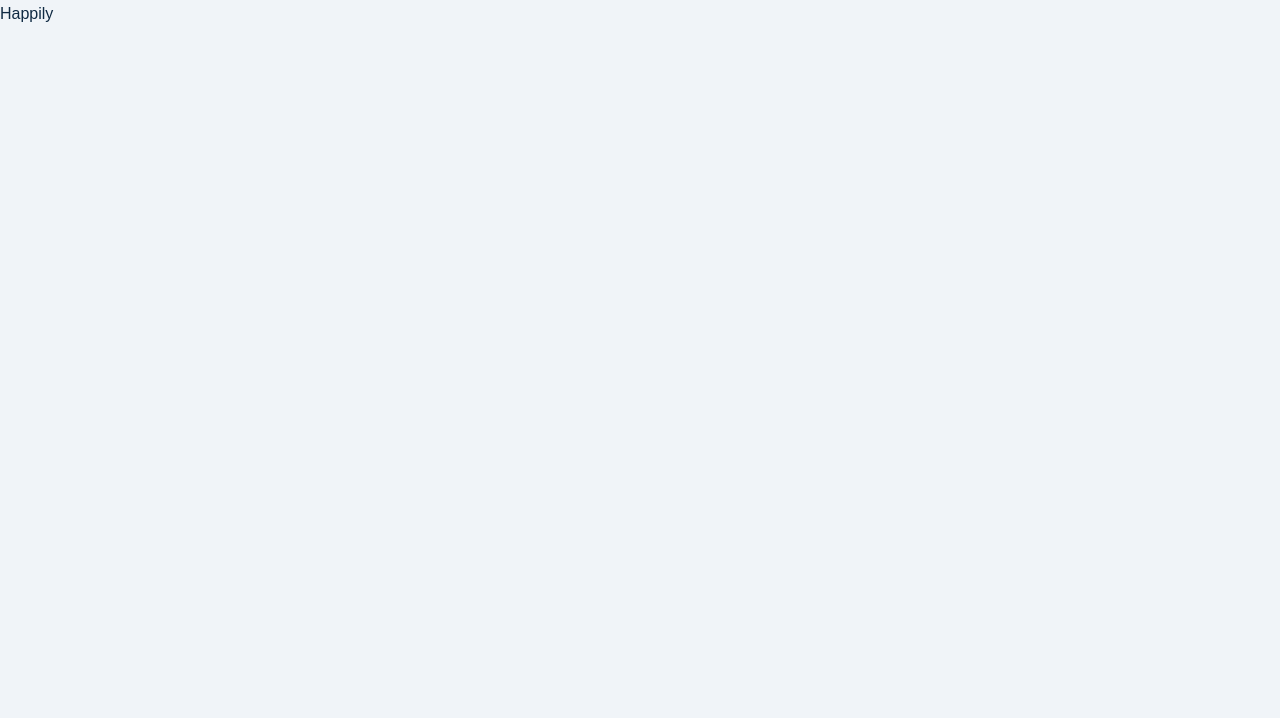
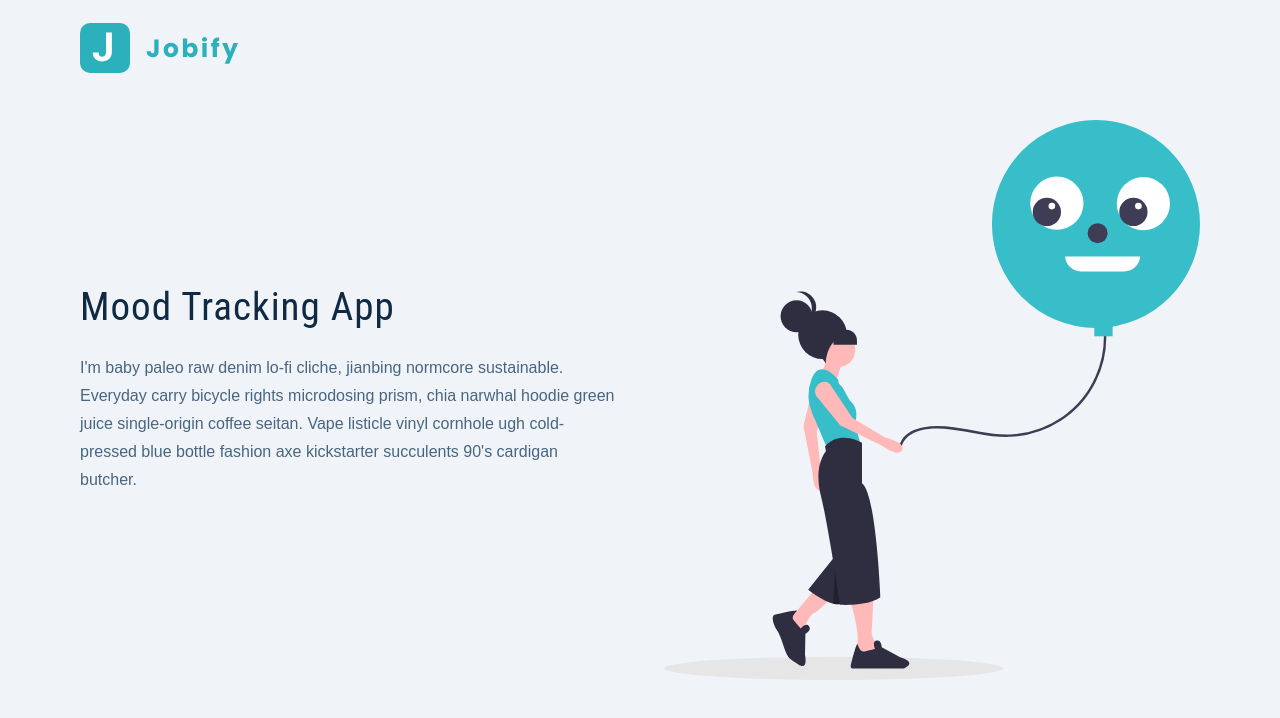
Before and after one commit to jerednav/happily, a React (Create React App) app in the folder client/: page / in a window 1280 px wide. Shown: the top 718 px of the page. Built offline with nearby package versions, Linux system fonts and the light colour scheme.

Commit message:
completing landing page

```diff
--- a/client/package.json
+++ b/client/package.json
@@ -10,6 +10,7 @@
     "react": "^18.0.0",
     "react-dom": "^18.0.0",
     "react-scripts": "5.0.1",
+    "styled-components": "^5.3.5",
     "web-vitals": "^2.1.4"
   },
   "scripts": {
--- a/client/src/App.js
+++ b/client/src/App.js
@@ -1,5 +1,11 @@
+import Landing from "./pages/Landing";
+
 function App() {
-  return <div className='App'>Happily</div>;
+  return (
+    <div className='App'>
+      <Landing />
+    </div>
+  );
 }
 
 export default App;
--- a/client/src/assets/wrappers/LandingPage.js
+++ b/client/src/assets/wrappers/LandingPage.js
@@ -1,4 +1,4 @@
-import styled from 'styled-components'
+import styled from "styled-components";
 
 const Wrapper = styled.main`
   nav {
@@ -36,5 +36,5 @@ const Wrapper = styled.main`
       display: block;
     }
   }
-`
-export default Wrapper
+`;
+export default Wrapper;
--- /dev/null
+++ b/client/src/pages/Landing.js
@@ -0,0 +1,32 @@
+import main2 from "../assets/images/main2.svg";
+import Wrapper from "../assets/wrappers/LandingPage";
+import logo from "../assets/images/logo.svg";
+// import { Link } from "react-router-dom";
+
+const Landing = () => {
+  return (
+    <Wrapper>
+      <nav>
+        <img src={logo} alt='hi' />
+      </nav>
+      <div class='container page'>
+        {/* info */}
+        <div class='info'>
+          <h2>
+            mood <span>tracking</span> app
+          </h2>
+          <p>
+            I'm baby paleo raw denim lo-fi cliche, jianbing normcore
+            sustainable. Everyday carry bicycle rights microdosing prism, chia
+            narwhal hoodie green juice single-origin coffee seitan. Vape
+            listicle vinyl cornhole ugh cold-pressed blue bottle fashion axe
+            kickstarter succulents 90's cardigan butcher.
+          </p>
+        </div>
+        <img src={main2} alt='job hunt' className='img main-img' />
+      </div>
+    </Wrapper>
+  );
+};
+
+export default Landing;
```
Also changed, not shown: 1 other file (tests, documents, lock files or other folders).
